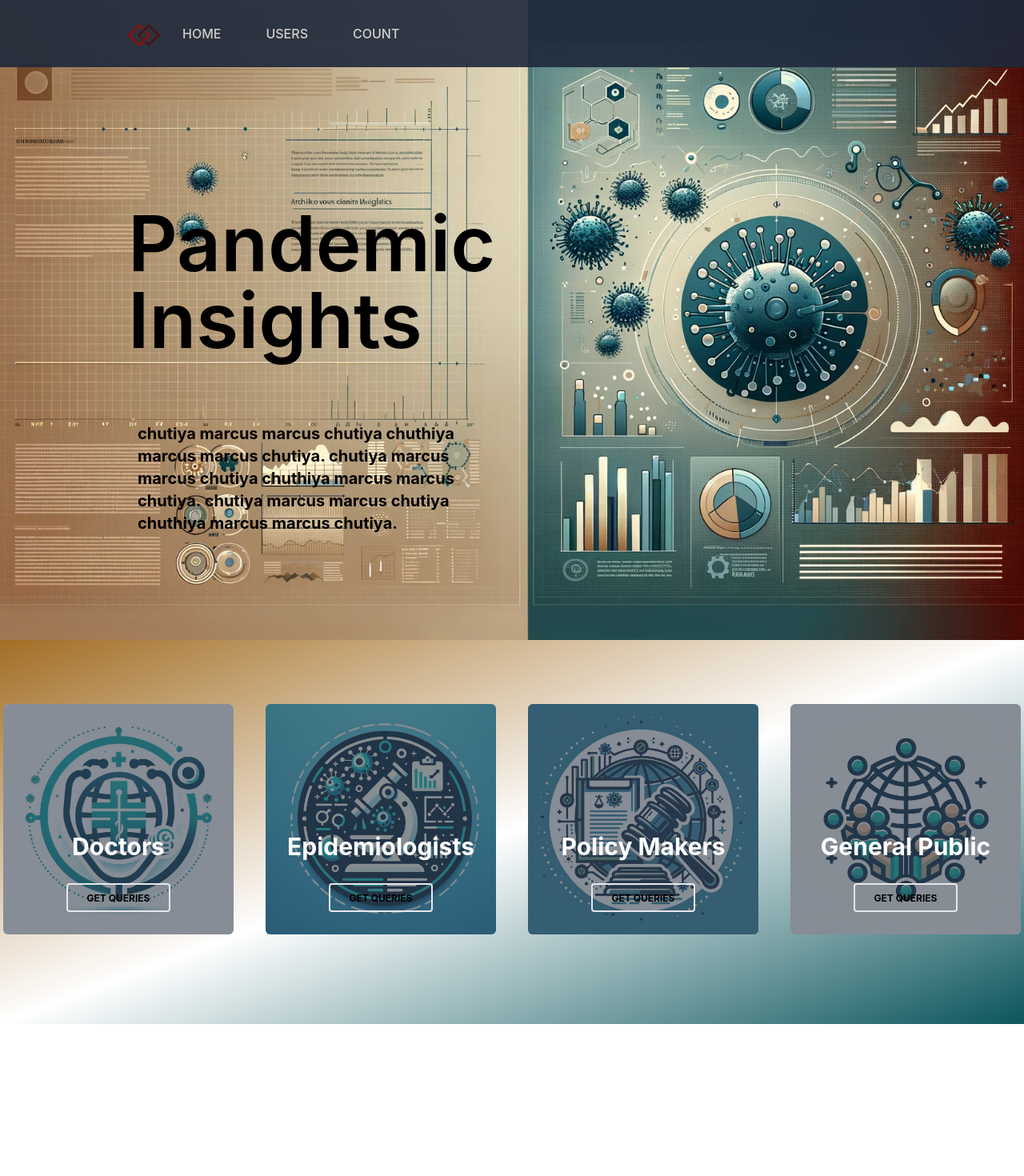
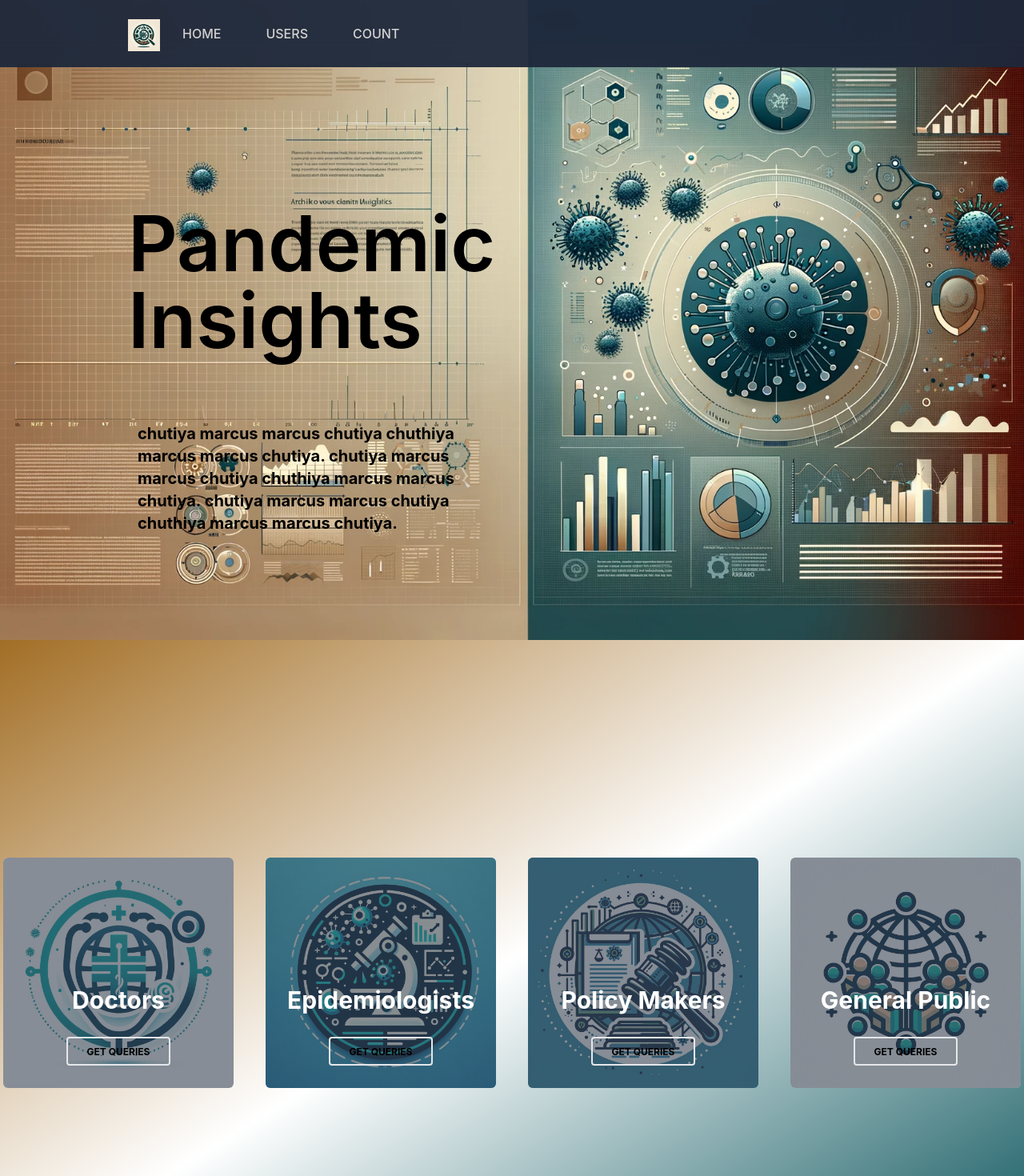
Before and after one commit to Dhruv-mak/Pandemic_Insights, a React (Create React App) app in the folder frontend/: page / in a window 1280 px wide. Shown: the top 1470 px of the page at 80% size. Before the commit the page ends 1280 px from the top, so only its background shows below. Built offline with nearby package versions, Linux system fonts and the light colour scheme.

Commit message:
Frontend: navbar updated

```diff
--- a/frontend/src/components/NavBar.js
+++ b/frontend/src/components/NavBar.js
@@ -24,7 +24,7 @@ export default function NavBar() {
   ];
 
   return (
-    <div className="fixed px-40 top-0 bg-slate-800 opacity-90 z-10 w-full">
+    <div className="fixed px-40 top-0 bg-slate-800 opacity-95 z-10 w-full">
       <Tabs tabs={tabs} />
     </div>
   );
--- a/frontend/src/components/Navbar2.js
+++ b/frontend/src/components/Navbar2.js
@@ -42,7 +42,7 @@ export default function Navbar2() {
   ];
 
   return (
-    <div className="fixed px-40 top-0 bg-slate-800 opacity-90 z-10 w-full">
+    <div className="fixed px-40 top-0 bg-slate-800 opacity-95 z-10 w-full">
       <Tabs2 tabs={tabs} />
     </div>
   );
--- a/frontend/src/components/QueryNavBar.js
+++ b/frontend/src/components/QueryNavBar.js
@@ -37,7 +37,7 @@ export default function QueryNavBar() {
   ];
 
   return (
-    <div className="fixed px-40 top-0 bg-slate-800 opacity-90 z-10 w-full mt-[4.25rem]">
+    <div className="fixed px-40 top-0 bg-slate-800 opacity-95 z-10 w-full ">
       <QueryTabs tabs={tabs} />
     </div>
   );
--- a/frontend/src/components/Tabs.js
+++ b/frontend/src/components/Tabs.js
@@ -1,5 +1,5 @@
 import React from "react";
-import logo from "../assets/images/logo.png";
+import logo from "../assets/images/logo.jpg";
 import { get_count } from "../services/api";
 const Tabs = ({ tabs }) => {
   const smoothScrollTo = (id) => {
--- a/frontend/src/components/UserPage.js
+++ b/frontend/src/components/UserPage.js
@@ -9,9 +9,9 @@ const Users = ({ users }) => {
   return (
     <div
       id="users"
-      className="bg-[#c8becc] bg-gradient-to-br from-[#a26e25] via-[#ffffff] to-[#0c555c] pb-12"
+      className="bg-[#c8becc] bg-gradient-to-br from-[#a26e25] via-[#ffffff] to-[#0c555c] pb-12 h-screen flex justify-center items-center"
     >
-      <div className="flex flex-row flex-wrap gap-10 px-50 justify-center pb-16">
+      <div className="flex flex-row flex-wrap gap-10 justify-center">
         <Link to="/Doctors"><Card title="Doctors" img_src={doctorImage}></Card></Link>
         <Link to="/Epidemiologists"><Card title="Epidemiologists" img_src={epidemiologistImage}></Card></Link>
         <Link to="/Policy Makers"><Card title="Policy Makers" img_src={policyMakerImage}></Card></Link>
--- a/frontend/src/components/Visualization.js
+++ b/frontend/src/components/Visualization.js
@@ -32,7 +32,7 @@ export default function Visualization({ userType }) {
       <div>
         <Navbar2 />
       </div>
-      <div className="fixed px-40 top-0 bg-slate-800 opacity-90 z-10 w-full mt-[4.25rem]">
+      <div className="fixed px-40 top-0 bg-slate-800 opacity-90 z-10 w-full mt-[5.25rem]">
         <QueryTabs tabs={UserTabs} handleClick={handleClick} selectedTab={selectedTab} />
       </div>
       <div className="pt-36">
--- a/frontend/src/components/queries/Query1.js
+++ b/frontend/src/components/queries/Query1.js
@@ -41,7 +41,7 @@ const Query1 = () => {
     });
     return (
         <div className="Visual">
-        <div className="">
+        <div className="ml-10 mt-10">
             <DropdownCheckbox
             buttonText="Select a Country"
             checkboxItems={checkboxItems}
```
